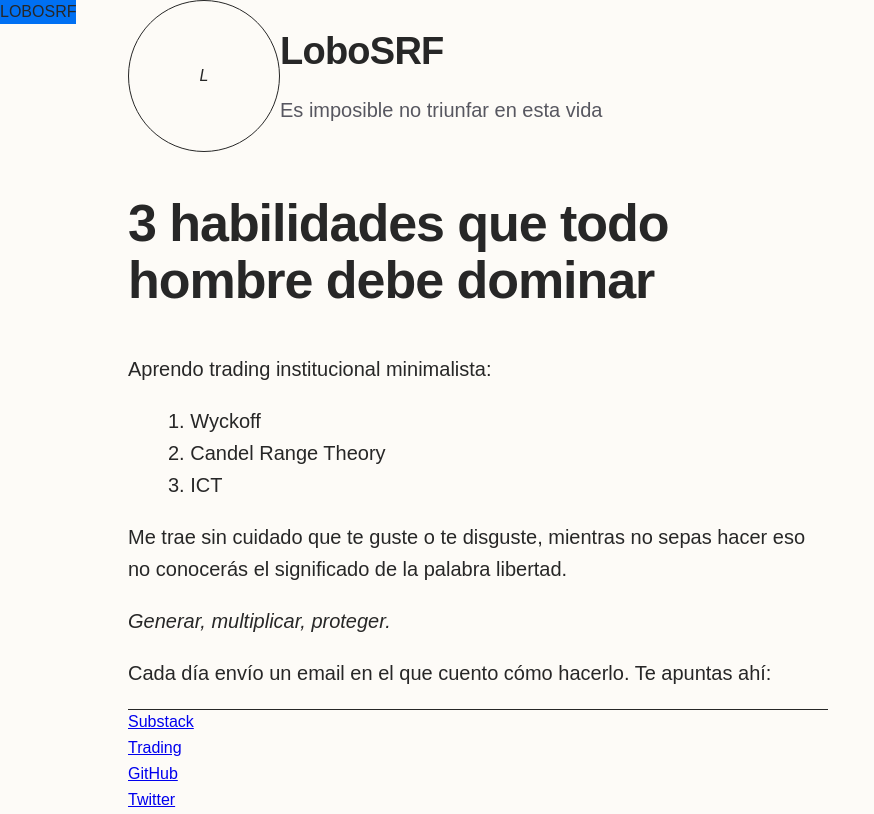
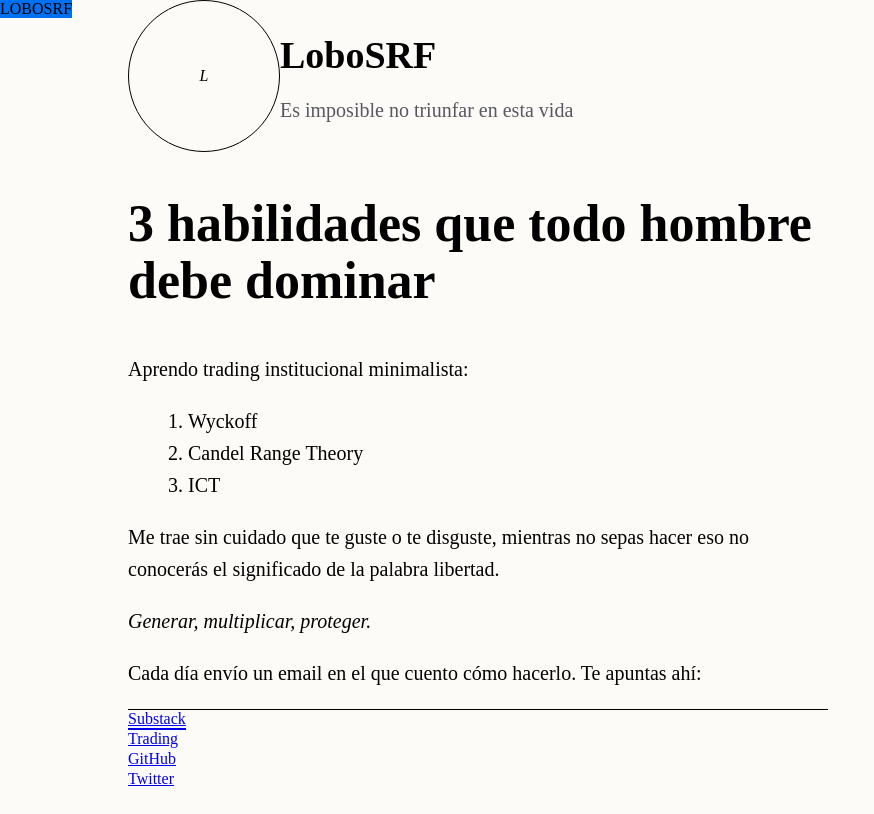
Before and after one commit to Lobosrf/My-web, a Next.js app: page / in a window 1280 px wide. Shown: the whole page, without its empty margins (0-874 px from the left). Built offline with nearby package versions, Linux system fonts and the light colour scheme.

Commit message:
final clone

```diff
--- a/app/globals.css
+++ b/app/globals.css
@@ -2,32 +2,7 @@
 @tailwind components;
 @tailwind utilities;
 
-:root {
-  --background: #FFF7F2;
-  /* El crema exacto de su código */
-  --contrast: #272727;
+body {
+  background-color: #fdfbf7;
+  margin: 0;
 }
-
-body {
-  background-color: var(--background);
-  color: var(--contrast);
-  font-family: Arial, sans-serif;
-  margin: 0;
-  line-height: 1.5;
-}
-
-h1,
-h2 {
-  font-family: "Work Sans", sans-serif;
-  font-weight: bold;
-  line-height: 0.9em;
-  letter-spacing: -0.02em;
-}
-
-.malo-logo {
-  background-color: #FFEC00;
-  padding: 4px 10px;
-  font-weight: bold;
-  text-transform: lowercase;
-  font-family: "Work Sans", sans-serif;
-}
--- a/app/page.tsx
+++ b/app/page.tsx
@@ -2,10 +2,10 @@ import Link from 'next/link';
 
 export default function Home() {
   return (
-    <div className="relative min-h-screen bg-[#fdfbf7] text-left">
+    <div className="min-h-screen bg-[#fdfbf7] text-black antialiased relative">
       {/* LOGO AZUL SUPERIOR DERECHA */}
       <div className="absolute top-0 right-0 p-8">
-        <div className="bg-[#0070f3] text-white px-4 py-1 font-black text-sm uppercase tracking-tighter">
+        <div className="bg-[#0070f3] text-white px-3 py-1 font-black text-sm uppercase tracking-tighter">
           lobosrf
         </div>
       </div>
@@ -25,12 +25,12 @@ export default function Home() {
           </header>
 
           {/* CUERPO DE TEXTO */}
-          <article className="space-y-8 text-left">
+          <article className="space-y-8 text-left text-black">
             <h1 className="text-[52px] font-black leading-[1.1] text-black tracking-tight">
               3 habilidades que todo hombre debe dominar
             </h1>
 
-            <div className="text-[20px] leading-[1.6] text-black space-y-6">
+            <div className="text-[20px] leading-[1.6] space-y-6">
               <p>Aprendo trading institucional minimalista:</p>
 
               <ol className="list-decimal list-inside space-y-3 font-bold">
@@ -41,27 +41,17 @@ export default function Home() {
 
               <p>Me trae sin cuidado que te guste o te disguste, mientras no sepas hacer eso no conocerás el significado de la palabra libertad.</p>
 
-              <p className="italic font-bold text-[#272727]">Generar, multiplicar, proteger.</p>
+              <p className="italic font-bold">Generar, multiplicar, proteger.</p>
 
               <p>Cada día envío un email en el que cuento cómo hacerlo. Te apuntas ahí:</p>
             </div>
 
             {/* ENLACES ESTILO LISTA ALINEADOS A LA IZQUIERDA */}
             <nav className="flex flex-col gap-6 pt-10 border-t border-gray-200 items-start">
-              {[
-                { name: 'Substack', url: 'https://lobosrf.substack.com' },
-                { name: 'Trading', url: '#' },
-                { name: 'GitHub', url: 'https://github.com/Lobosrf' },
-                { name: 'Twitter', url: '#' },
-              ].map((link) => (
-                <Link
-                  key={link.name}
-                  href={link.url}
-                  className="text-xl font-bold text-black border-b-2 border-transparent hover:border-black w-fit transition-all"
-                >
-                  {link.name}
-                </Link>
-              ))}
+              <Link href="https://lobosrf.substack.com" className="text-xl font-bold border-b-2 border-black">Substack</Link>
+              <Link href="#" className="text-xl font-bold border-b-2 border-transparent hover:border-black transition-all">Trading</Link>
+              <Link href="https://github.com/Lobosrf" className="text-xl font-bold border-b-2 border-transparent hover:border-black transition-all">GitHub</Link>
+              <Link href="#" className="text-xl font-bold border-b-2 border-transparent hover:border-black transition-all">Twitter</Link>
             </nav>
           </article>
         </div>
```
